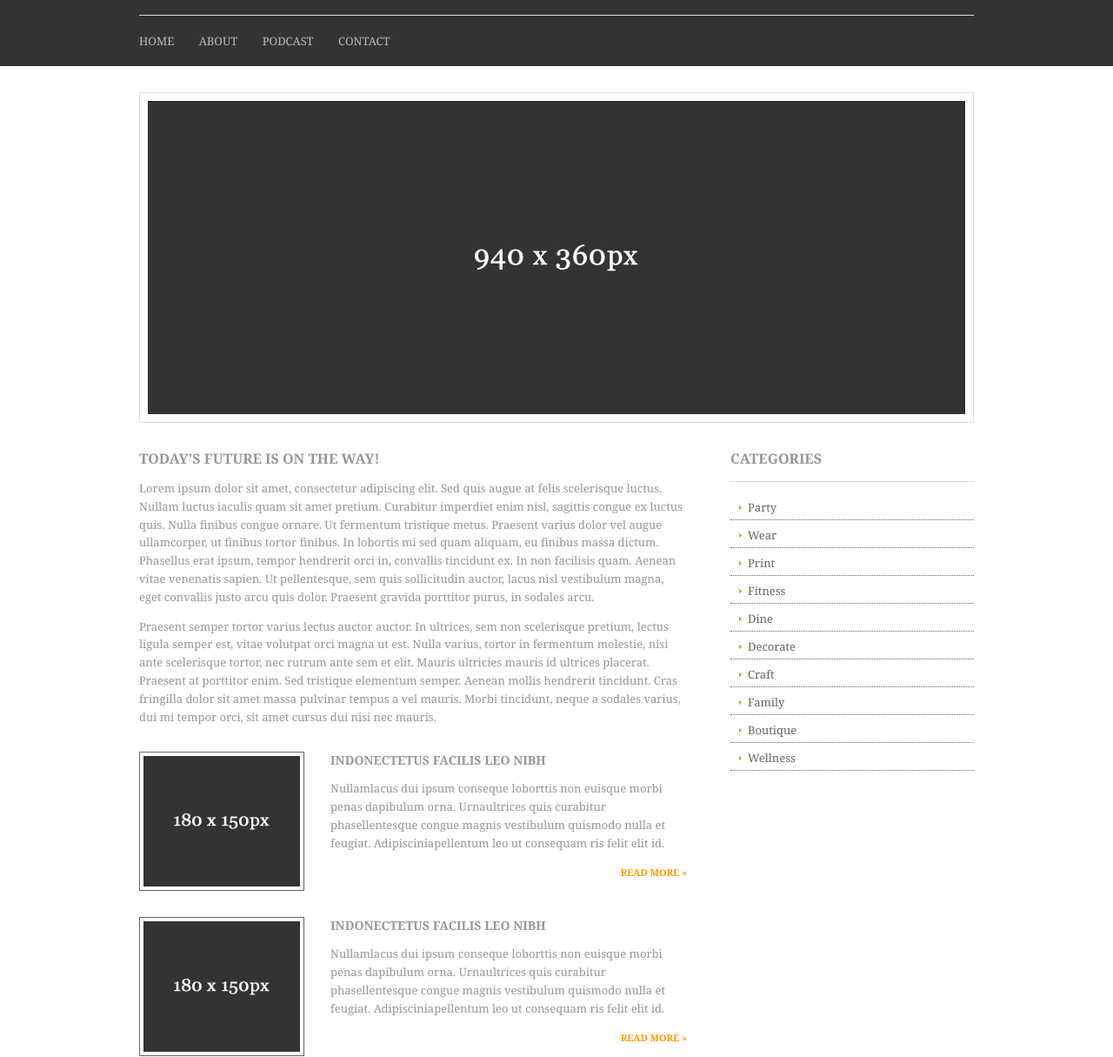
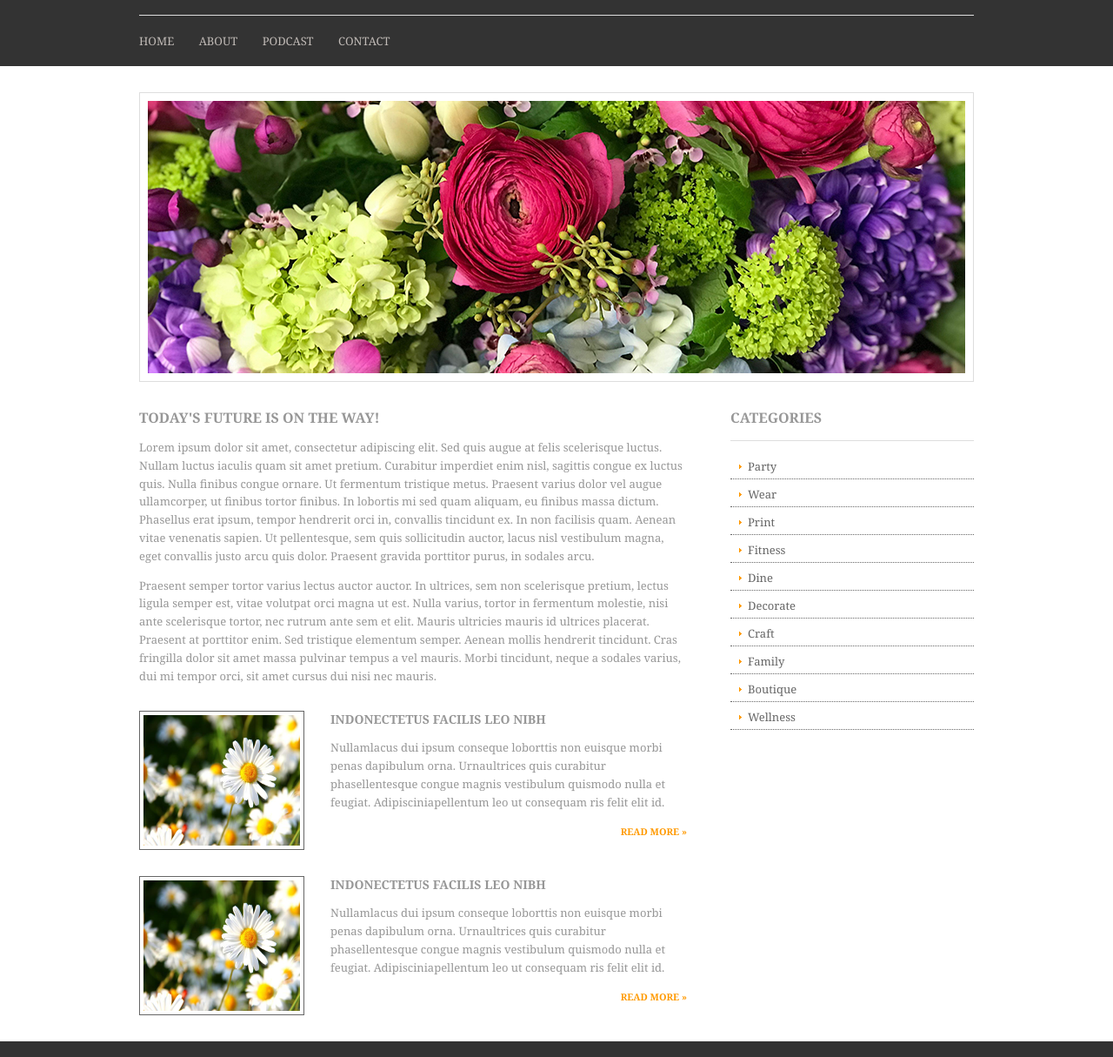
Before and after one commit to jenisse/front_class1, a plain HTML site: page index.html in a window 1280 px wide. Shown: the part 90-1305 px from the top of the page at 87% size. Drawn offline with Linux system fonts and the light colour scheme.

Commit message:
add new images

```diff
--- a/index.html
+++ b/index.html
@@ -26,7 +26,7 @@
 <div class="wrapper row2">
   <div id="container" class="clear">
     <!-- content body -->
-    <section id="slider"><a href="#"><img src="images/demo/940x360.gif" alt=""></a></section>
+    <section id="slider"><a href="#"><img src="images/demo/940x360.jpg" alt=""></a></section>
     <!-- main content -->
     <div id="content">
       <!-- section 2 -->
@@ -44,7 +44,7 @@
         <ul>
           <li>
             <article class="clear">
-              <figure><img src="images/demo/180x150.gif" alt="">
+              <figure><img src="images/demo/180x150.jpg" alt="">
                 <figcaption>
                   <h2>Indonectetus facilis leo nibh</h2>
                   <p>Nullamlacus dui ipsum conseque loborttis non euisque morbi penas dapibulum orna. Urnaultrices quis curabitur phasellentesque congue magnis vestibulum quismodo nulla et feugiat. Adipisciniapellentum leo ut consequam ris felit elit id.</p>
@@ -55,7 +55,7 @@
           </li>
           <li class="last">
             <article class="clear">
-              <figure><img src="images/demo/180x150.gif" alt="">
+              <figure><img src="images/demo/180x150.jpg" alt="">
                 <figcaption>
                   <h2>Indonectetus facilis leo nibh</h2>
                   <p>Nullamlacus dui ipsum conseque loborttis non euisque morbi penas dapibulum orna. Urnaultrices quis curabitur phasellentesque congue magnis vestibulum quismodo nulla et feugiat. Adipisciniapellentum leo ut consequam ris felit elit id.</p>
```
Also changed, not shown: images/demo/180x150.jpg (added), images/demo/180x150X.gif (renamed from images/demo/180x150.gif), images/demo/940x360.jpg (added), images/demo/940x360_1.gif (renamed from images/demo/940x360.gif).
